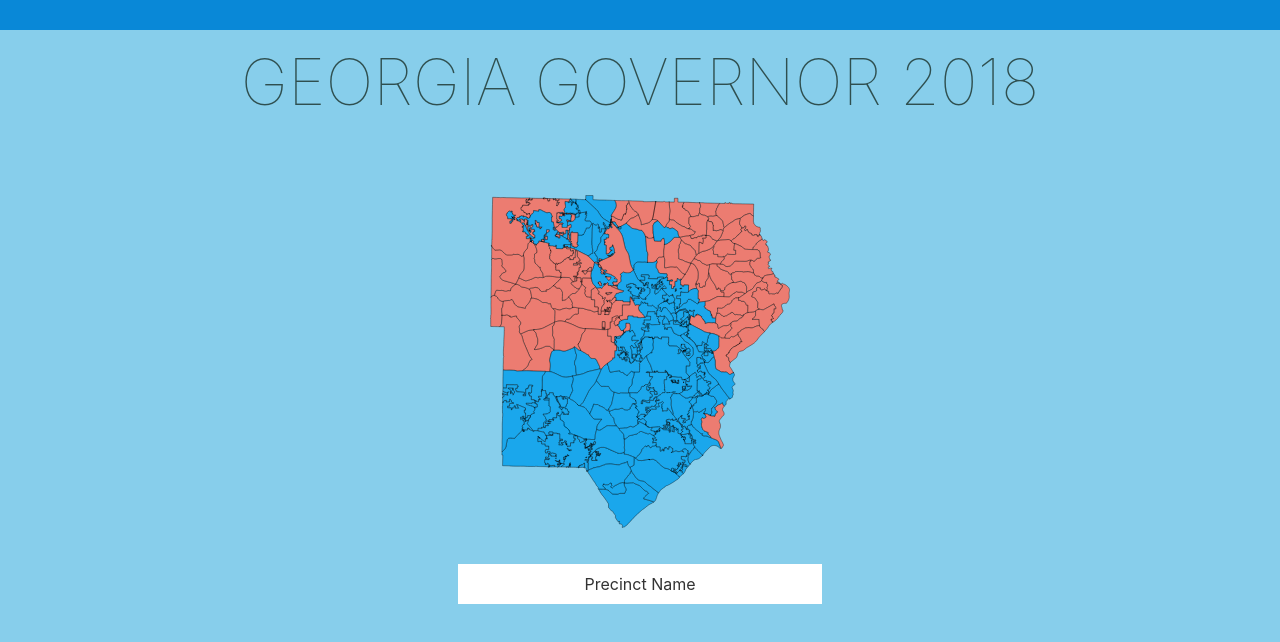
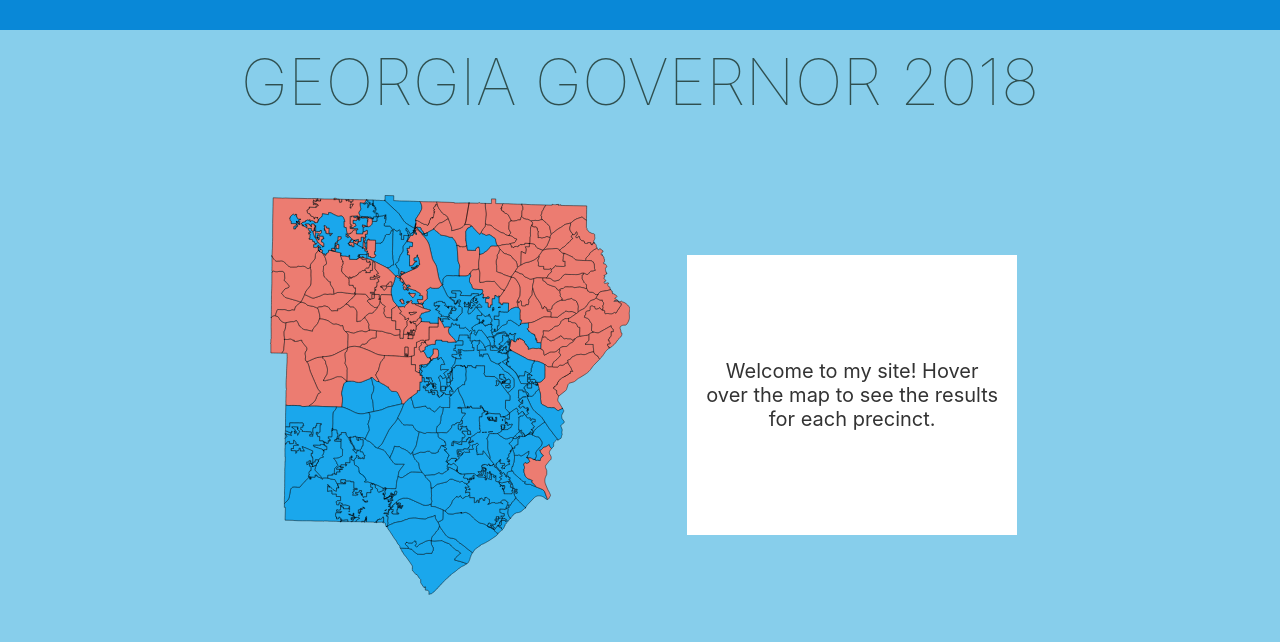
Before and after one commit to jimmydaleucf/CobbElectionProject, a Svelte app: page / in a window 1280 px wide. Shown: the top 642 px of the page. Built offline with nearby package versions, Linux system fonts and the light colour scheme.

Commit message:
hover linked and working with CRM!

```diff
--- a/src/CountyPrecinct.svelte
+++ b/src/CountyPrecinct.svelte
@@ -25,23 +25,35 @@
         getResults();
       })
       .then(() => {
+        /*Here we add the event listners for the hover to provide precinct data */
         map.querySelectorAll("path").forEach((node) => {
           node.addEventListener("mouseenter", () => {
-            let id = node.getAttribute("id");
-
+            let id =
+              node.getAttribute(
+                "id"
+              ); /*This grabs the precinct from the id field in the svg path */
             let thing = precinctData.filter((obj) => {
+              /*This filters the results to only the one with the same precicnt name as the path id from the svg. */
               return obj.Precinct === `${id}`;
             });
+            let thingObj =
+              thing[0]; /* Here we pull out the first (and only) object in the results that matched our filter*/
+            let sorted = Object.entries(thingObj).sort(
+              (a, b) => b[1] - a[1]
+            ); /*This sorts the results so that the candidate with the most votes is first and so on. */
+            let precinctName =
+              sorted[0][1]; /*This grabs the value that is the precinct name */
             document.getElementById(
               "crm"
-            ).innerHTML = `<table><h2>${id}</h2><tr><th>Candidate</th><th>Votes</th></tr>
-              <tr><td>Stacey Abrams</td><td>${thing[0].Abrams}</td></tr>
-              <tr><td>Brian Kemp</td><td>${thing[0].Kemp}</td></tr>
-              <tr><td>Ted Metz</td><td>${thing[0].Metz}</td></tr>
+            ).innerHTML = `<table><h3>${precinctName}</h3><tr><th>Candidate</th><th>Votes</th></tr>
+              <tr><td>${sorted[1][0]}</td><td>${sorted[1][1]}</td></tr>
+              <tr><td>${sorted[2][0]}</td><td>${sorted[2][1]}</td></tr>
+              <tr><td>${sorted[3][0]}</td><td>${sorted[3][1]}</td></tr>
               </table>`;
           });
           node.addEventListener("mouseleave", () => {
-            document.getElementById("crm").innerText = "Precinct Name";
+            document.getElementById("crm").innerHTML =
+              "Welcome to my site! Hover over the map to see the results for each precinct.";
           });
         });
       });
@@ -81,28 +93,24 @@
     {#if svgMarkup}
       <div class="map" bind:this={map}>{@html svgMarkup}</div>
     {/if}
-    <div id="crm">Precinct Name</div>
+    <div id="crm">
+      Welcome to my site! Hover over the map to see the results for each
+      precinct.
+    </div>
   </div>
 </main>
 
 <style>
-  .tester {
-    background-color: white;
-    min-height: 50px;
-    margin: auto;
-    border-style: solid;
-    border-width: 1px;
-    border-color: black;
-  }
-
   .map {
     fill: white;
     stroke: black;
+    padding: 2em;
   }
   main {
     margin: auto;
   }
   .map-container {
+    display: block;
   }
 
   table {
@@ -113,11 +121,11 @@
   td {
     padding: 5px;
   }
-  svg {
-  }
+
   #crm {
     background-color: white;
-    padding: 10px;
+    padding: 15px;
+    margin: 25px;
     display: flex;
     flex-direction: column;
     justify-content: center;
@@ -166,19 +174,17 @@
   @media (min-width: 640px) {
     .map {
       padding: 2em;
+      height: 400px;
+    }
+    .map-container {
+      display: flex;
+      align-items: center;
+    }
+    #crm {
+      width: 300px;
+      min-height: 250px;
+      font-size: 1.25em;
+      flex-wrap: wrap;
     }
   }
-
-  .gop {
-    fill: #ec7c71;
-  }
-  .gop:hover {
-    fill: green;
-  }
-  .dem {
-    fill: #1aa7ec;
-  }
-  .tie {
-    fill: gray;
-  }
 </style>
```
